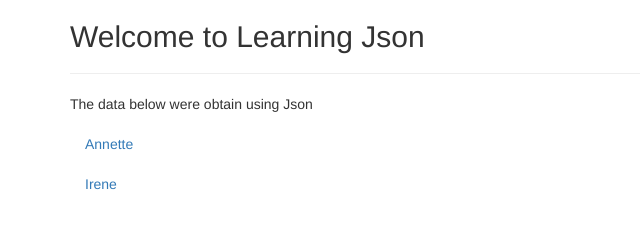
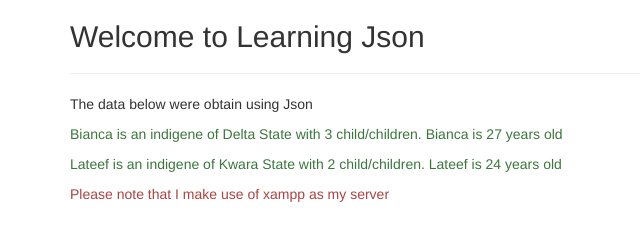
Before and after one commit to Jahcares/LearnJson, a plain HTML site: page index.html in a window 1280 px wide. Shown: the whole page, without its empty margins (0-640 px from the left). Drawn offline with Linux system fonts and the light colour scheme.

Commit message:
another changed

```diff
--- a/index.html
+++ b/index.html
@@ -12,8 +12,9 @@
     <hr/>
 
     <p> The data below were obtain using Json</p>
-    <ul id="personList" class="nav">
-    </ul>
+    <div id="personList">
+    </div>
+    <aside class="text-danger"> Please note that I make use of xampp as my server</aside>
 </div>
 
     <script type="text/javascript" src="js/jquery.js"></script>
@@ -28,7 +29,7 @@
             if(this.readyState==4 && this.status==200){
                 person = JSON.parse(xhttp.responseText);
                 for(var i=0; i<person.length; i++){
-                 output += "<li><a href=''>" + person[i].name + "</a></li>";
+                 output += "<p class='text-success'>" + person[i].name + " is an indigene of "+ person[i].address.state+" with "+ person[i].children.length +" child/children. "+ person[i].name +" is "+ person[i].age +" years old</p>";
                 }
             personList.innerHTML = output;
             }
--- a/person.json
+++ b/person.json
@@ -1,21 +1,21 @@
 [
         {
-            "name":"Annette"
+            "name":"Bianca"
             ,"age": 27
             ,"address":{
-                "street":"Orhuwhorun Road"
-                ,"city":"Effurun"
+                "street":"Airport Road"
+                ,"city":"Sapele"
                 ,"state": "Delta State"
             },
-            "children":["David","Gift","Lizzy"]
+            "children":["Dane","Grace","Leon"]
             },
             {
-            "name":"Irene"
-            ,"age": 27
+            "name":"Lateef"
+            ,"age": 24
             ,"address":{
-                "street":"Ubulu Road"
-                ,"city":"Aba"
-                ,"state": "Abia State"
+                "street":"Market Road"
+                ,"city":"Ita Alamu"
+                ,"state": "Kwara State"
             },
             "children":["Layefa","Unborn"]
         }
```
